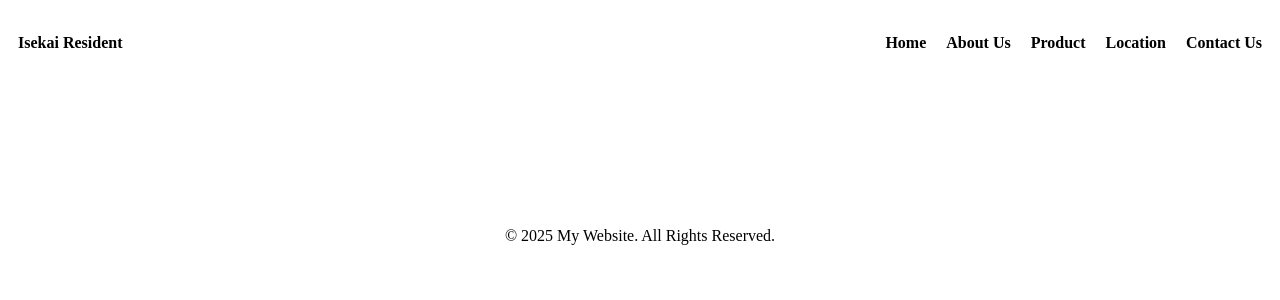
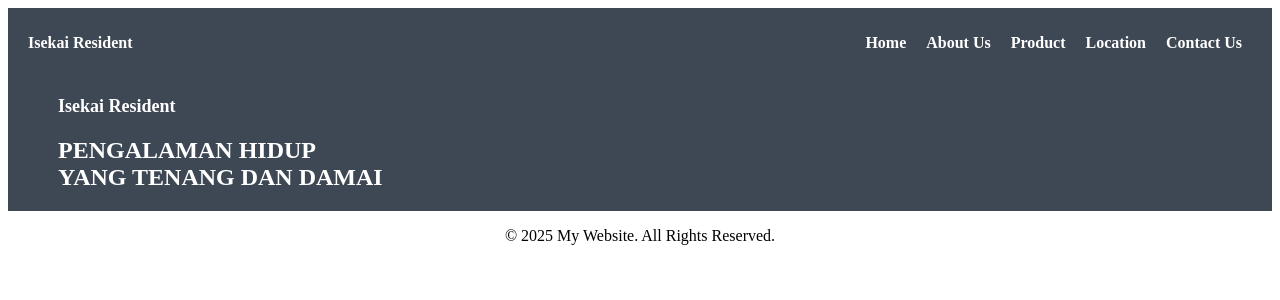
Before and after one commit to SannRainy/ProjectUAS, a PHP site: page /index.php in a window 1280 px wide. Shown: the top 300 px of the page. Run offline with PHP 8.4, Linux system fonts and the light colour scheme.

Commit message:
Delayed Update

```diff
--- a/asset/style/header.css
+++ b/asset/style/header.css
@@ -1,15 +1,20 @@
+.Dashboard{
+  background-color: #3e4854;
+}
 nav{
   display: flex;
   justify-content: space-between;
   align-items: center ;
   font-weight: bold;
+  color: #fff;
   padding: 10px;
+  padding-left: 20px;
 }
 .nav-list {
   display: flex;
   justify-content: flex-end;
   margin: 0;
-  padding: 0;
+  padding-right: 20px;
 }
 
 .nav-list>li {
@@ -17,17 +22,12 @@ nav{
 }
 .social-button {
   text-decoration: none;
-  color: #000;
+  color: #fff;
 }
-
+.article-container{
+  display: flex;
+}
 article{
-  display: flex;
-  flex-direction: row;
-  align-items: center;
-  justify-content: center;
-  gap: 10px;
+  flex-direction: column;
+  padding-left: 50px;
 }
-.sd-title, .tp-title {
-  margin: 0;
-  text-align: center;
-}
--- a/includes/header.php
+++ b/includes/header.php
@@ -25,7 +25,7 @@
         <div class="article-container">
             <article>
                 <div class="sd-title">
-                    <p style="font-size:18px; font-weight: Bold; color: #fff; text-align: left; line-heigth: 1,5;">Isekai Resident</p>
+                    <p style="font-size:18px; font-weight: Bold; color: #fff; text-align: left;">Isekai Resident</p>
                     <h1 style="color: #fff; text-align: left">PENGALAMAN HIDUP<br>YANG TENANG DAN DAMAI</h1>
                 </div>
             </article>
```
